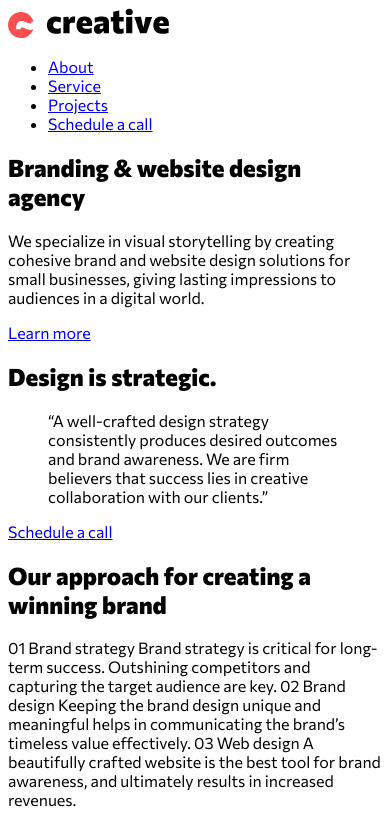
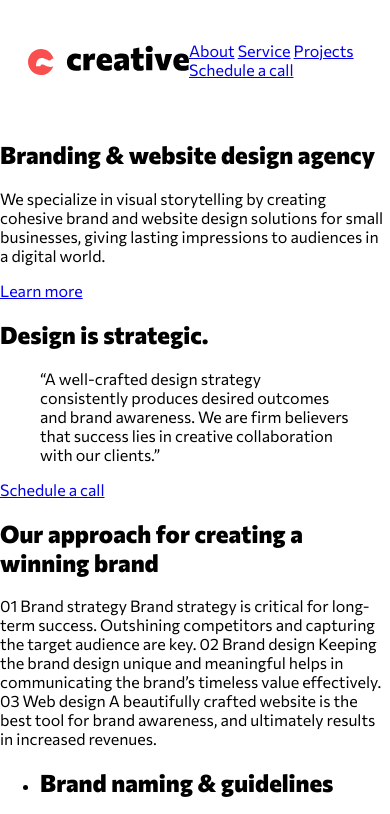
Before and after one commit to jnnrdn/creative-single-page-site, a website: page src/index.html in a window 390 px wide. Shown: the top 814 px of the page. Drawn offline with nearby package versions, Linux system fonts and the light colour scheme; files that its build step writes are made by us from their sources.

Commit message:
Mobile header styling

```diff
--- a/src/index.html
+++ b/src/index.html
@@ -12,15 +12,23 @@
 </head>
   <body>
     <header>
-      <img src="/assets/desktop/logo.svg" alt="logo" />
-      <nav>
-        <ul>
-          <li><a href="#">About</a></li>
-          <li><a href="#">Service</a></li>
-          <li><a href="#">Projects</a></li>
-          <li><a href="#" class="button button--2">Schedule a call</a></li>
-        </ul>
-      </nav>
+      <div class="identity">
+        <img src="/assets/desktop/logo.svg" alt="logo" />
+      </div>
+
+      <div class="nav">
+        <nav id="myNav">
+          <a href="#">About</a>
+          <a href="#">Service</a>
+          <a href="#">Projects</a>
+          <a href="#" class="button button--2">Schedule a call</a>
+        </nav>
+
+        <a href="javascript:void(0);" class="icon" onclick="myFunction()">
+          <i class="hamburger"></i>
+        </a>
+      </div>
+
     </header>
 
     <section class="hero">
--- a/src/scss/_base.scss
+++ b/src/scss/_base.scss
@@ -1,3 +1,5 @@
 body {
+    margin: 0;
+    padding: 0;
     font-family: Commissioner, sans-serif;
 }
--- /dev/null
+++ b/src/scss/_header.scss
@@ -0,0 +1,10 @@
+header {
+    display: flex;
+    align-items: center;
+    justify-content: space-between;
+    padding: 41px 28px;
+
+    .identity {
+        block-size: 30px;
+    }
+}
--- a/src/scss/style.scss
+++ b/src/scss/style.scss
@@ -2,3 +2,4 @@
 
 @import 'variables';
 @import 'base';
+@import 'header';
```
